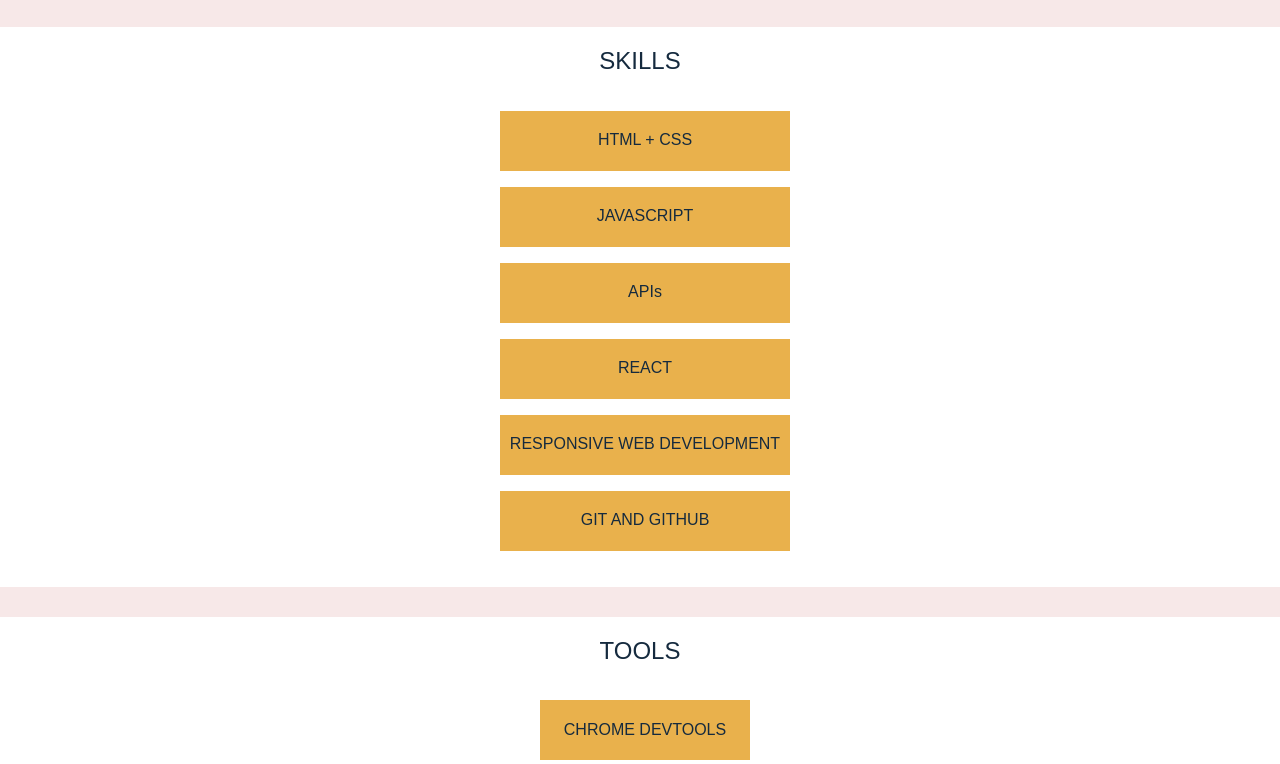
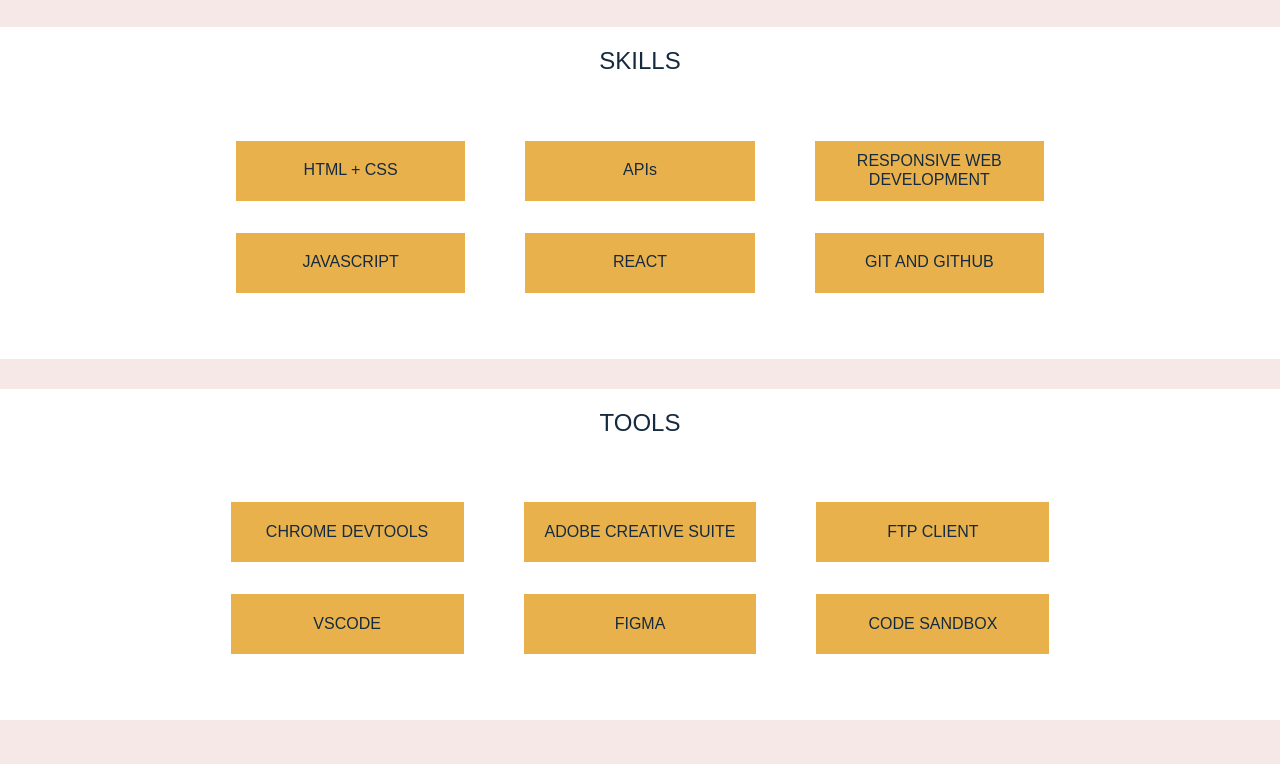
Before and after one commit to lee-oconnor/lee-oconnor-developer, a website built with Parcel: page index.html in a window 1280 px wide. Shown: the part 1912-2676 px from the top of the page. Built offline with nearby package versions, Linux system fonts and the light colour scheme; a web font is replaced by a local one.

Commit message:
Updated column layout on sills and tools section

```diff
--- a/css/main.css
+++ b/css/main.css
@@ -391,6 +391,28 @@
     width: 30%;
     padding-left: 50px;
   }
+
+  .skills,
+  .tools {
+    display: flex;
+    flex-flow: row wrap;
+    justify-content: center;
+    align-items: center;
+  }
+
+  .skills-col,
+  .tools-col {
+    display: flex;
+    flex-flow: row wrap;
+    padding: 30px;
+    width: 25%;
+    align-items: center;
+  }
+
+  .skill,
+  .tool {
+    font-family: "Lekton", sans-serif;
+  }
 }
 
 /****************DESKTOP************************/
@@ -476,6 +498,40 @@
     -webkit-appearance: none;
     -moz-appearance: none;
     appearance: none;
+  }
+
+  .skill,
+  .tool {
+    font-family: "Lexend Tera", sans-serif;
+  }
+  .skills {
+    display: flex;
+    flex-flow: row wrap;
+    justify-content: center;
+    align-items: center;
+  }
+
+  .skills-col {
+    display: flex;
+    flex-flow: row wrap;
+    padding: 30px;
+    width: 25%;
+    align-items: center;
+  }
+
+  .tools {
+    display: flex;
+    flex-flow: row wrap;
+    justify-content: center;
+    align-items: center;
+  }
+
+  .tools-col {
+    display: flex;
+    flex-flow: row wrap;
+    padding: 30px;
+    width: 25%;
+    align-items: center;
   }
 }
 
--- a/index.html
+++ b/index.html
@@ -232,23 +232,35 @@
       <section class="skills-section" id="skills">
         <h2 class="skills-title">SKILLS</h2>
         <div class="skills">
+          <div class="skills-col">
             <p class="skill">HTML + CSS</p>
             <p class="skill">JAVASCRIPT</p>
+          </div>
+          <div class="skills-col">
             <p class="skill">APIs</p>
             <p class="skill">REACT</p>
+          </div>
+          <div class="skills-col">
             <p class="skill">RESPONSIVE WEB DEVELOPMENT</p>
             <p class="skill">GIT AND GITHUB</p>
+          </div>
         </div>
       </section>
       <section class="tools-section">
         <h2 class="tools-title">TOOLS</h2>
         <div class="tools">
+          <div class="tools-col">
             <p class="tool">CHROME DEVTOOLS</p>
             <p class="tool">VSCODE</p>
+          </div>
+          <div class="tools-col">
             <p class="tool">ADOBE CREATIVE SUITE</p>
             <p class="tool">FIGMA</p>
+          </div>
+          <div class="tools-col">
             <p class="tool">FTP CLIENT</p>
             <p class="tool">CODE SANDBOX</p>
+          </div>
         </div>
       </section>
     </main>
```
Lines whose indentation alone changed are shown as unchanged.
